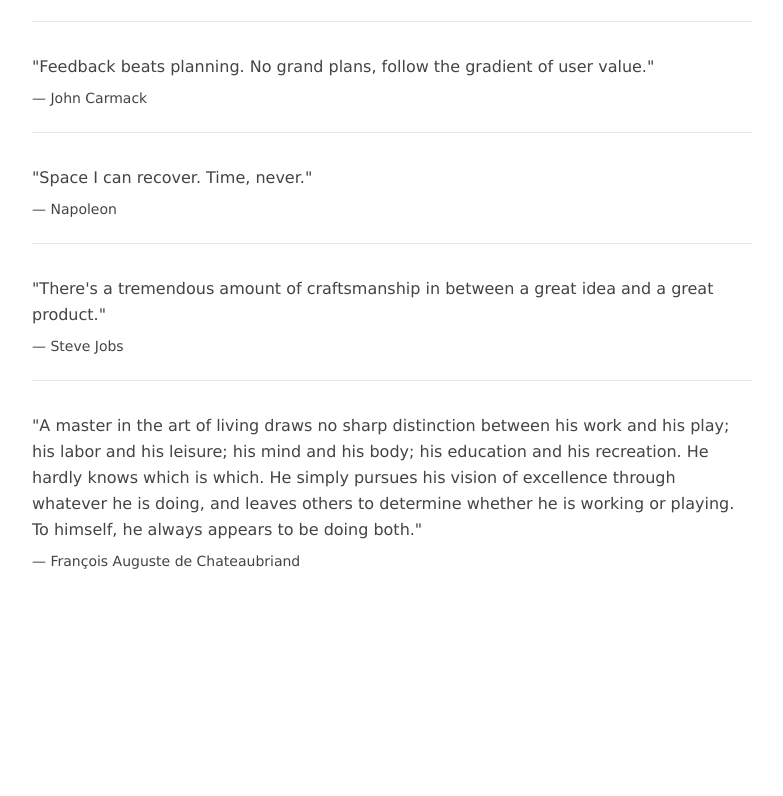
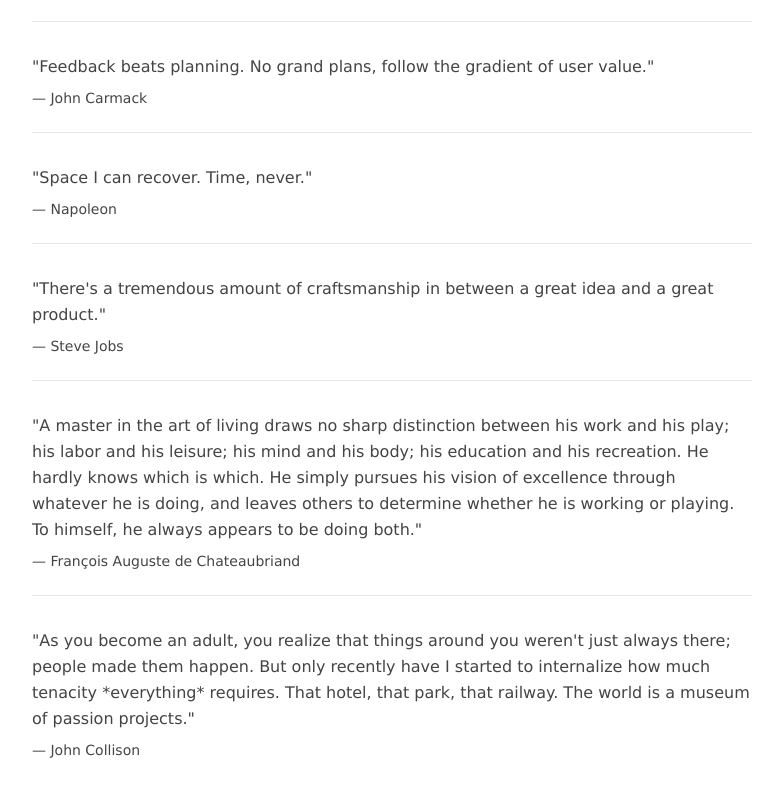
Before and after one commit to nichochar/nicholascharriere.com, an Astro site: page /quotes in a window 1280 px wide. Shown: the part 2246-3042 px from the top of the page, without its empty margins (248-1031 px from the left). Before the commit the page ends 3021 px from the top, so only its background shows below. Built offline with nearby package versions, Linux system fonts and the light colour scheme; Astro itself is replaced by a stand-in of ours.

Commit message:
Add a quote

```diff
--- a/src/pages/quotes.astro
+++ b/src/pages/quotes.astro
@@ -92,6 +92,10 @@ const quotes = [
   {
     quote: "A master in the art of living draws no sharp distinction between his work and his play; his labor and his leisure; his mind and his body; his education and his recreation. He hardly knows which is which. He simply pursues his vision of excellence through whatever he is doing, and leaves others to determine whether he is working or playing. To himself, he always appears to be doing both.",
     source: "François Auguste de Chateaubriand"
+  },
+  {
+    quote: "As you become an adult, you realize that things around you weren't just always there; people made them happen. But only recently have I started to internalize how much tenacity *everything* requires. That hotel, that park, that railway. The world is a museum of passion projects.",
+    source: "John Collison"
   }
 ];
 ---
```
